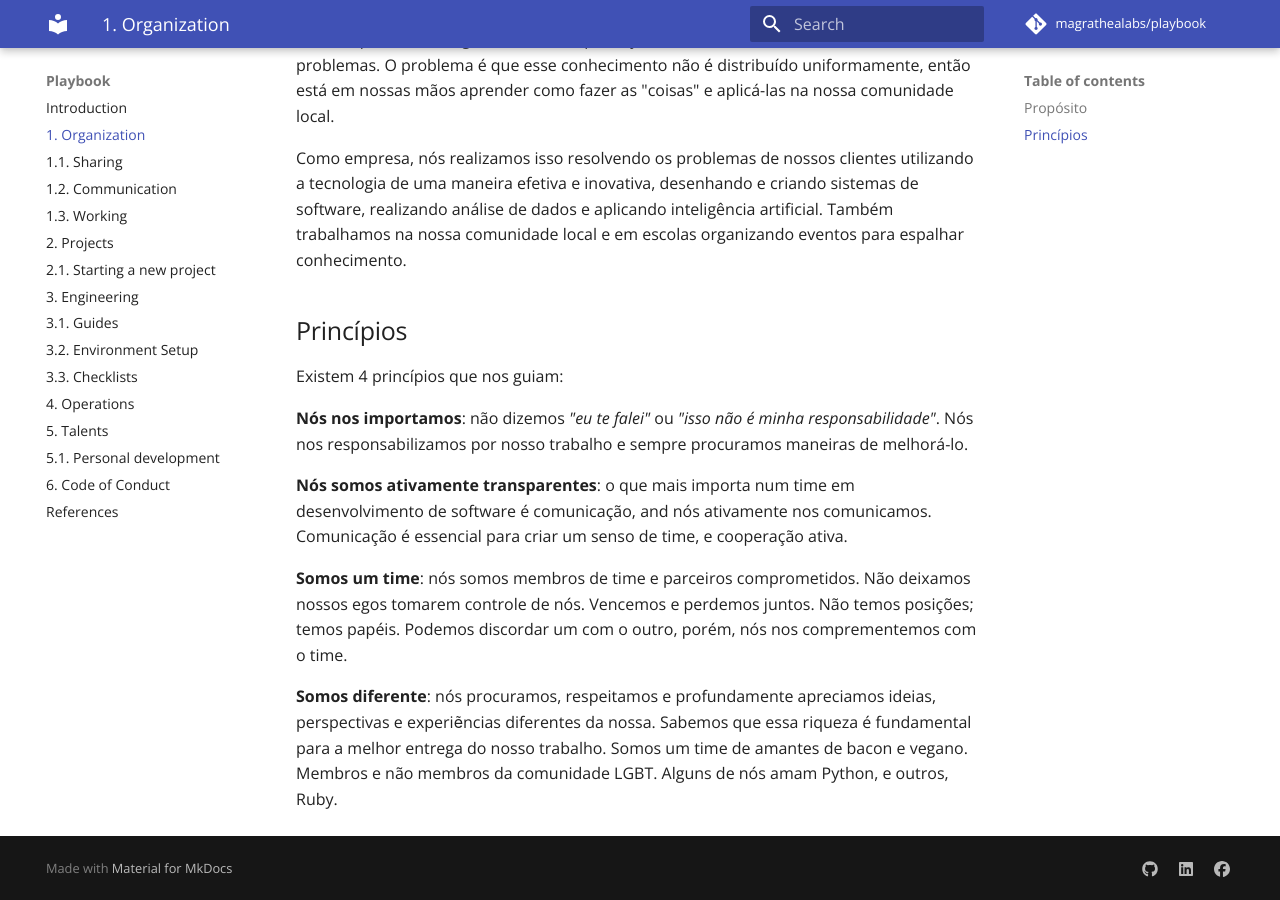
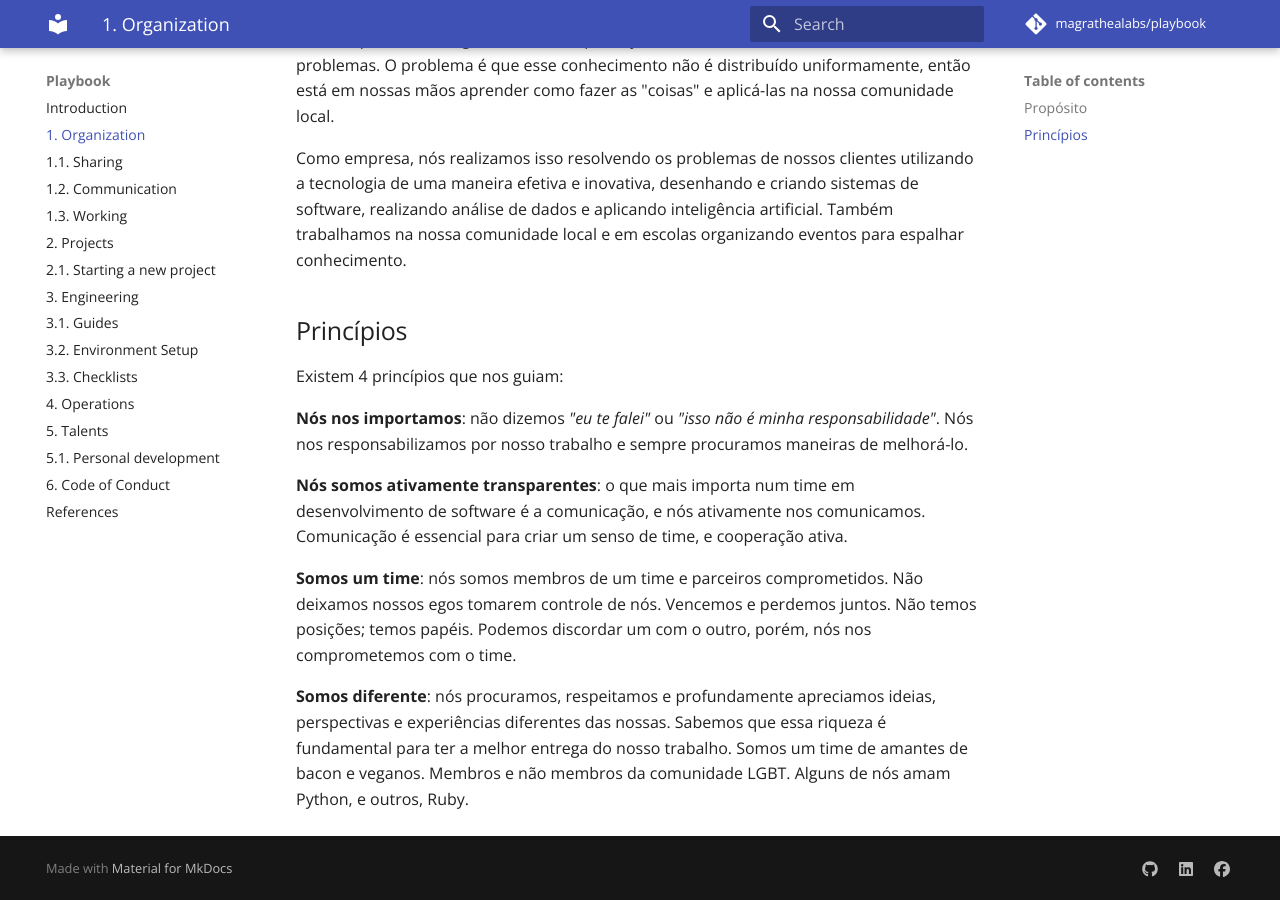
Before and after one commit to magrathealabs/playbook, an MkDocs documentation site: the page built from docs/1-organization.md, in a window 1280 px wide and 900 px high, scrolled down 573 px. Built offline with MkDocs 1.6.1 and Material for MkDocs 9.7.7, drawn with Linux system fonts in a browser that asks for light colours; comment, search, counter and statistics services are not loaded.

Commit message:
Fix spelling errors

```diff
--- a/docs/1-organization.md
+++ b/docs/1-organization.md
@@ -21,8 +21,8 @@ Existem 4 princípios que nos guiam:
 
 **Nós nos importamos**: não dizemos *"eu te falei"* ou *"isso não é minha responsabilidade"*. Nós nos responsabilizamos por nosso trabalho e sempre procuramos maneiras de melhorá-lo.
 
-**Nós somos ativamente transparentes**:  o que mais importa num time em desenvolvimento de software é comunicação, and nós ativamente nos comunicamos. Comunicação é essencial para criar um senso de time, e cooperação ativa.
+**Nós somos ativamente transparentes**:  o que mais importa num time em desenvolvimento de software é a comunicação, e nós ativamente nos comunicamos. Comunicação é essencial para criar um senso de time, e cooperação ativa.
 
-**Somos um time**: nós somos membros de time e parceiros comprometidos. Não deixamos nossos egos tomarem controle de nós. Vencemos e perdemos juntos. Não temos posições; temos papéis. Podemos discordar um com o outro, porém, nós nos comprementemos com o time.
+**Somos um time**: nós somos membros de um time e parceiros comprometidos. Não deixamos nossos egos tomarem controle de nós. Vencemos e perdemos juntos. Não temos posições; temos papéis. Podemos discordar um com o outro, porém, nós nos comprometemos com o time.
 
-**Somos diferente**: nós procuramos, respeitamos e profundamente apreciamos ideias, perspectivas e experiẽncias diferentes da nossa. Sabemos que essa riqueza é fundamental para a melhor entrega do nosso trabalho. Somos um time de amantes de bacon e vegano. Membros e não membros da comunidade LGBT. Alguns de nós amam Python, e outros, Ruby.
+**Somos diferente**: nós procuramos, respeitamos e profundamente apreciamos ideias, perspectivas e experiências diferentes das nossas. Sabemos que essa riqueza é fundamental para ter a melhor entrega do nosso trabalho. Somos um time de amantes de bacon e veganos. Membros e não membros da comunidade LGBT. Alguns de nós amam Python, e outros, Ruby.
```
